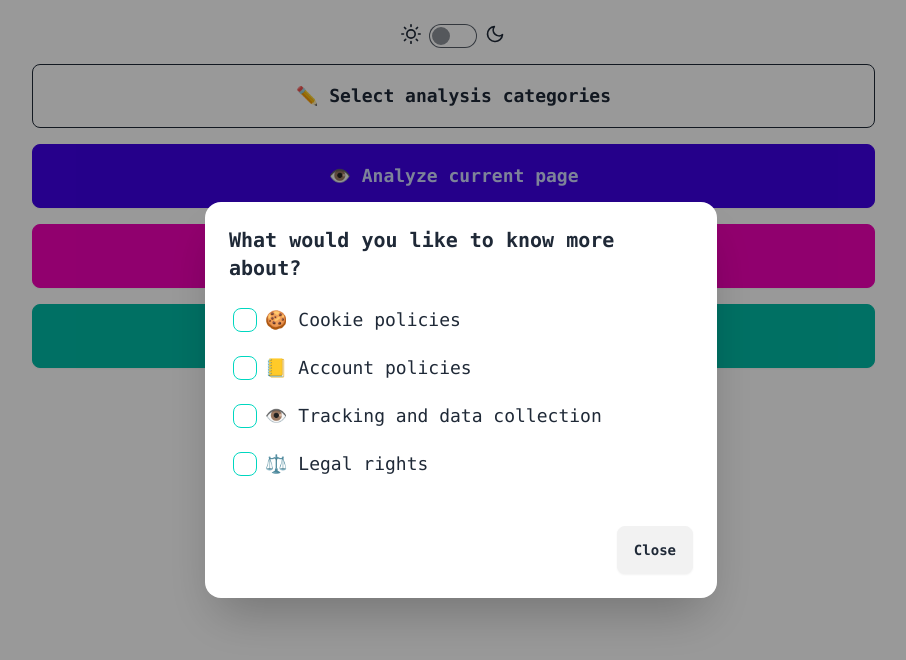
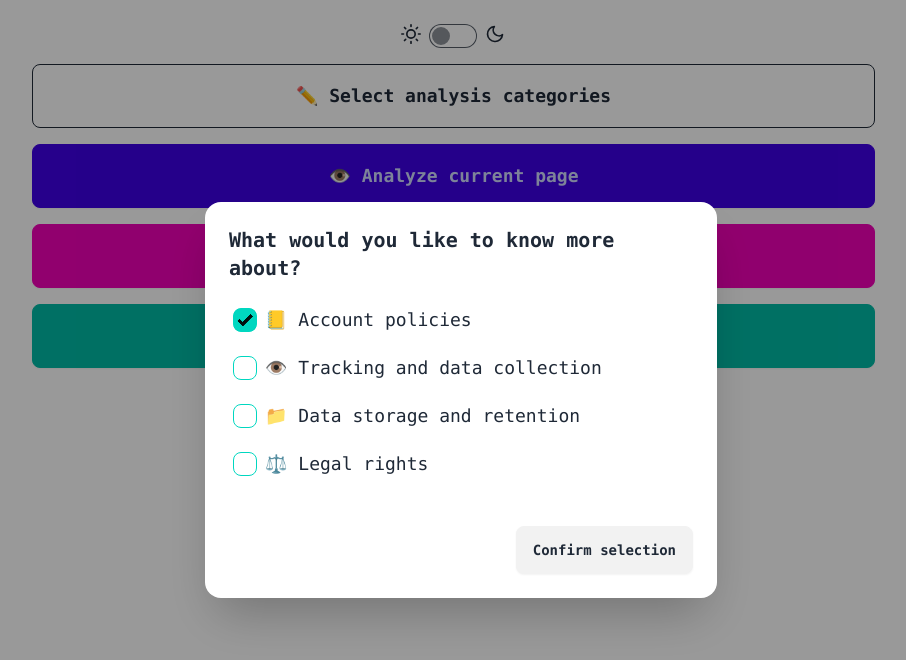
Before and after one commit to mad-cat-lon/tosleuth, a React (Create React App) app in the folder extension/: page / in a window 1280 px wide. Both pictures are taken after a click on the button "✏️ Select analysis categories". Shown: the top 660 px of the page, without its empty margins (179-1085 px from the left). Built offline with nearby package versions, Linux system fonts and the light colour scheme.

Commit message:
Added checkbox functionality and cleaned up logic

```diff
--- a/extension/src/App.js
+++ b/extension/src/App.js
@@ -12,25 +12,36 @@ function App() {
   // Stores tosdr points by category so they can be selected in the menu
   const queries = [
     {
-      'name': '🍪 Cookie policies',
-      'cases': [
-        'Third party cookies are used for advertising',
-        'Tracking via third-party cookies for other purposes without your consent',
-      ]
-    },
-    {
       'name': '📒 Account policies',
       'cases': [
-        'This service can delete your account without prior notice and without a reason'
-      ]
+        'This service can delete your account without prior notice and without a reason',
+        'You must provide your legal name, pseudonyms are not allowed',
+        'User accounts can be terminated after having been in breach of the terms of service repeatedly'
+      ],
+      'checked': true
     },
     {
       'name': '👁️ Tracking and data collection',
       'cases': [
         'This service tracks you on other websites',
+        'This service may collect, use, and share location data',
+        'Third party cookies are used for advertising',
+        'Tracking via third-party cookies for other purposes without your consent',
+        'The service may use tracking pixels, web beacons, browser fingerprinting, and/or device fingerprinting on users',
+        'This service receives your precise location through GPS coordinates',
+        'Your biometric data is collected'
+      ],
+      'checked': false
+    },
+    {
+      'name': '📁 Data storage and retention',
+      'cases': [
         'This service stores your data whether you have an account or not',
-        'This service stores data on you even if you did not interact with the service'
-      ]
+        'This service stores data on you even if you did not interact with the service',
+        'The service can sell or otherwise transfer your personal data as part of a bankruptcy proceeding or other type of financial transaction.',
+        'This service may keep personal data after a request for erasure for business interests or legal obligations'
+      ],
+      'checked': false
     },
     {
       'name': '⚖️ Legal rights',
@@ -38,8 +49,11 @@ function App() {
         'You waive your moral rights',
         'This service retains rights to your content even after you stop using your account',
         'You waive your right to a class action.',
-        'You have the right to leave this service at any time'
-      ]
+        'You have the right to leave this service at any time',
+        'You agree to defend, indemnify, and hold the service harmless in case of a claim related to your use of the service',
+        'This service forces users into binding arbitration in the case of disputes'
+      ],
+      'checked': false
     }
   ]
 
--- a/extension/src/components/QuerySelection.js
+++ b/extension/src/components/QuerySelection.js
@@ -4,10 +4,30 @@ import browser from 'webextension-polyfill';
 const QueryCategorySelectionModal = (props) => {
 
     const { queries } = props;
-    const [selected, select] = useState([]);
+    // const [selected, select] = useState([]);
+    const [queryCategories, selectQueryCategory] = useState(queries);
+
+    const handleCheck = index => {
+        selectQueryCategory(
+            queryCategories.map((query, currentIndex) =>
+                currentIndex === index ? { ...query, checked: !query.checked } : query
+            )
+        )
+    }
 
     const handleSelection = () => {
-        browser.runtime.sendMessage({ action: 'addQueries', data: selected })
+        browser.runtime.sendMessage({
+            action: 'addQueries',
+            data: queryCategories
+                .filter(
+                    query => query.checked === true
+                )
+                .reduce(
+                    (array, item) => {
+                        return array.concat(item.cases)
+                    }, []
+                )
+        })
     }
 
     return (
@@ -16,13 +36,14 @@ const QueryCategorySelectionModal = (props) => {
                 <h3 className="font-bold text-xl">What would you like to know more about?</h3>
                 <div className="flex-col space-y-1 py-4">
                     {
-                        queries.map((query, index) => (
+                        queryCategories.map((query, index) => (
                         <div className="form-control">
                             <label className="label cursor-pointer justify-start">
                                 <input
                                     type="checkbox"
                                     className="checkbox checkbox-accent mr-2"
-                                    onClick={() => select(() => [...selected, ...query.cases])}
+                                    checked={query.checked}
+                                    onChange={() => handleCheck(index)}
                                 />
                                 <span className="label-text text-lg">{query.name}</span>
                             </label>
@@ -33,7 +54,7 @@ const QueryCategorySelectionModal = (props) => {
                 <div className="modal-action">
                     <form method="dialog">
                         {/* if there is a button in form, it will close the modal */}
-                        <button className="btn" onClick={handleSelection}>Close</button>
+                        <button className="btn" onClick={handleSelection}>Confirm selection</button>
                     </form>
                 </div>
             </div>
```
